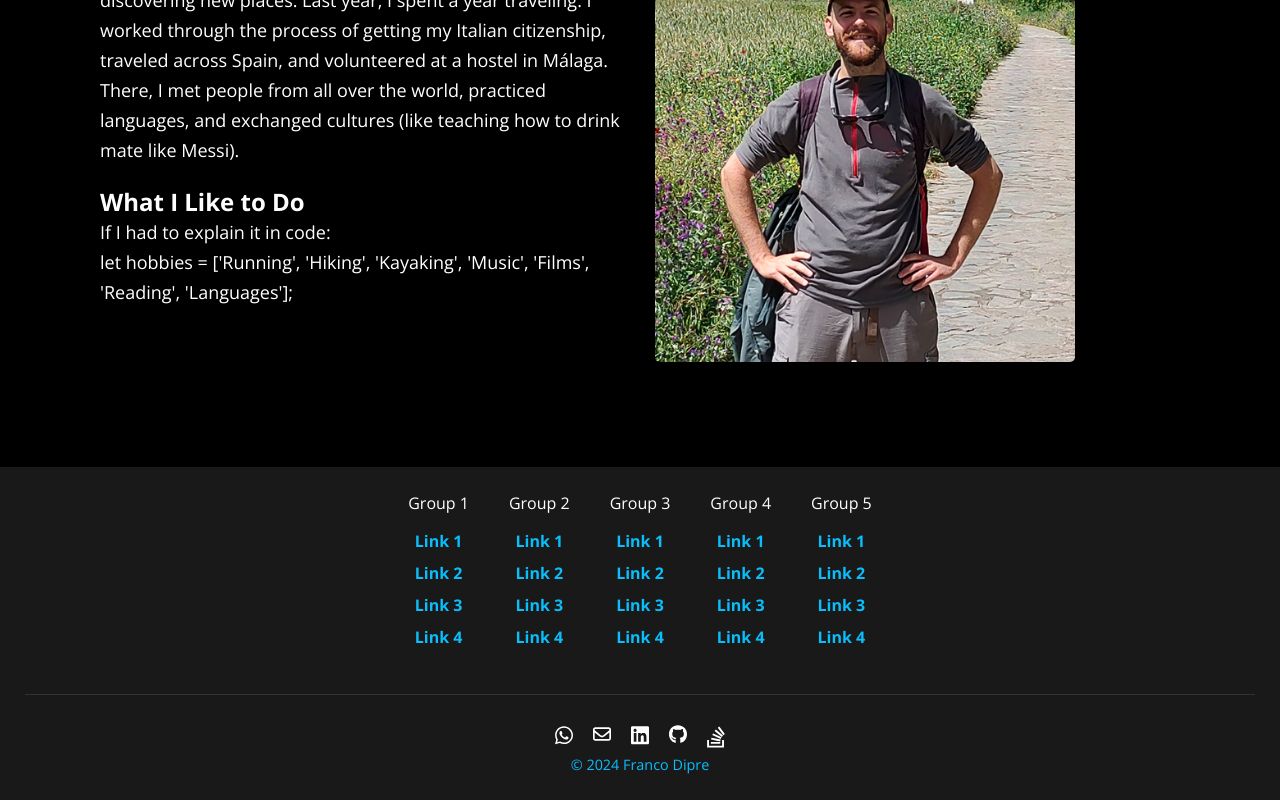
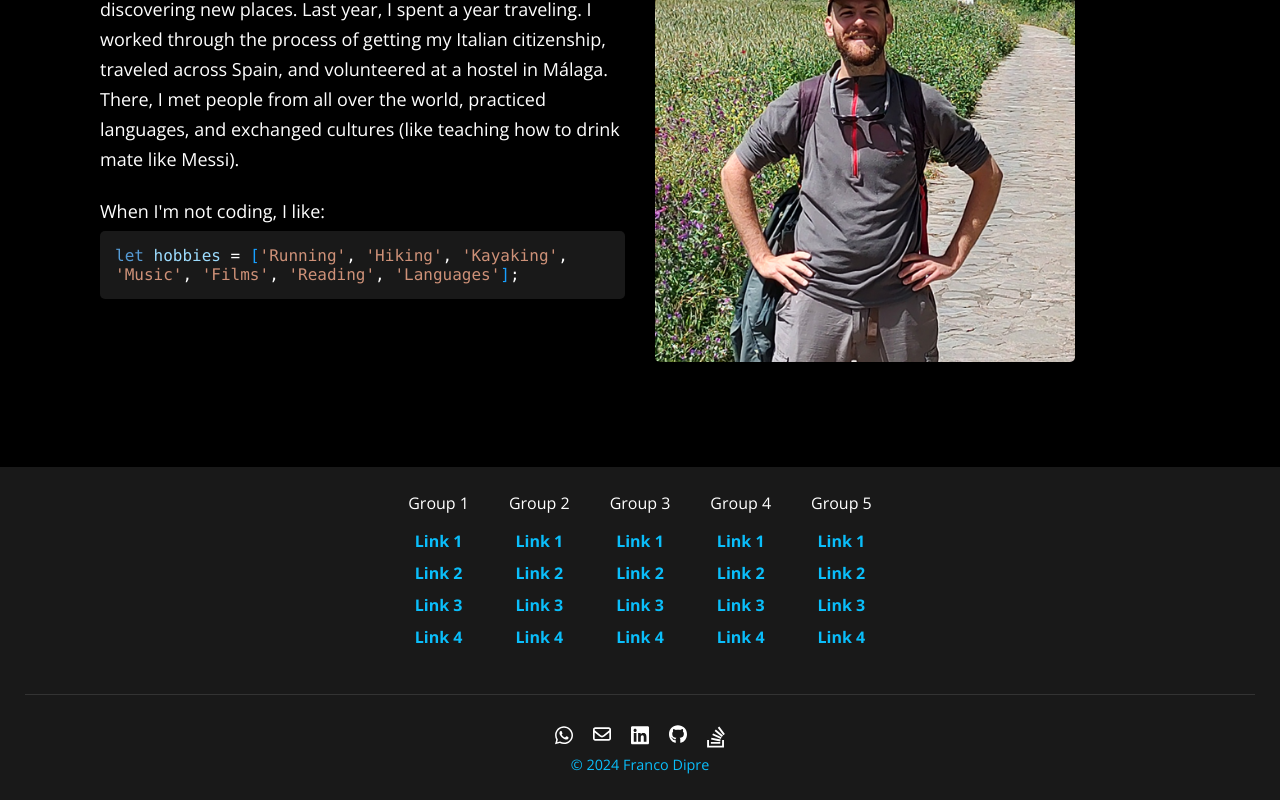
Before and after one commit to diprefranco/diprefranco.github.io, an Angular app: page / in a window 1280 px wide. Shown: the part 2765-3565 px from the top of the page. Built offline with nearby package versions, Linux system fonts and the light colour scheme.

Commit message:
About me: code snippet styled. Rename css variables.

```diff
--- a/src/app/layout/about-me/about-me.component.css
+++ b/src/app/layout/about-me/about-me.component.css
@@ -8,6 +8,10 @@
 
 #about-me div {
   flex: 1;
+}
+
+.code-snippet {
+  margin-top: 5px;
 }
 
 img {
--- a/src/app/layout/about-me/about-me.component.html
+++ b/src/app/layout/about-me/about-me.component.html
@@ -9,13 +9,17 @@
       (like teaching how to drink mate like Messi).
     </p>
     <br />
-    <h3>What I Like to Do</h3>
     <p>
-      If I had to explain it in code:
+      When I'm not coding, I like:
     </p>
-    <p>
-      let hobbies = ['Running', 'Hiking', 'Kayaking', 'Music', 'Films', 'Reading', 'Languages'];
-    </p>
+    <div class="code-snippet">
+      <span class="keyword">let</span><span class="variable"> hobbies</span> = <span
+        class="open-close-symbol">[</span><span class="literal-value">'Running'</span>, <span
+        class="literal-value">'Hiking'</span>, <span class="literal-value">'Kayaking'</span>, <span
+        class="literal-value">'Music'</span>, <span class="literal-value">'Films'</span>, <span
+        class="literal-value">'Reading'</span>, <span class="literal-value">'Languages'</span><span
+        class="open-close-symbol">]</span>;
+    </div>
   </div>
   <div><img src="assets/img/about-me.png" alt="" /></div>
 </section>
--- a/src/styles.css
+++ b/src/styles.css
@@ -6,9 +6,13 @@
   --colorsecondaryfooter: #aaa;
   --coloraccent: #05f903;
   --colorlinks: #0abefb;
-  --colorcommentedcode: #6A9955;
+  --colorcodecommented: #6a9955;
+  --colorcodekeyword: #569cd6;
+  --colorcodevariable: #9cdcfe;
+  --colorcodeopenclosesymbol: #179fff;
+  --colorcodeliteralvalue: #ce9178;
   --ff: "Open Sans", sans-serif;
-  --ffcommentedcode: Consolas, 'Courier New', monospace;
+  --ffcode: Consolas, 'Courier New', monospace;
   --h1: bold 54px/70px var(--ff);
   --h2: bold 36px/36px var(--ff);
   --h3: bold 24px/30px var(--ff);
@@ -54,8 +58,31 @@ p {
 }
 
 .commented-code {
-  font-family: var(--ffcommentedcode);
-  color: var(--colorcommentedcode);
+  font-family: var(--ffcode);
+  color: var(--colorcodecommented);
+}
+
+.code-snippet {
+  background-color: var(--colorp2);
+  font-family: var(--ffcode);
+  padding: 15px;
+  border-radius: 5px;
+}
+
+.code-snippet span.keyword {
+  color: var(--colorcodekeyword);
+}
+
+.code-snippet span.variable {
+  color: var(--colorcodevariable);
+}
+
+.code-snippet span.open-close-symbol {
+  color: var(--colorcodeopenclosesymbol);
+}
+
+.code-snippet span.literal-value {
+  color: var(--colorcodeliteralvalue);
 }
 
 html {
```
